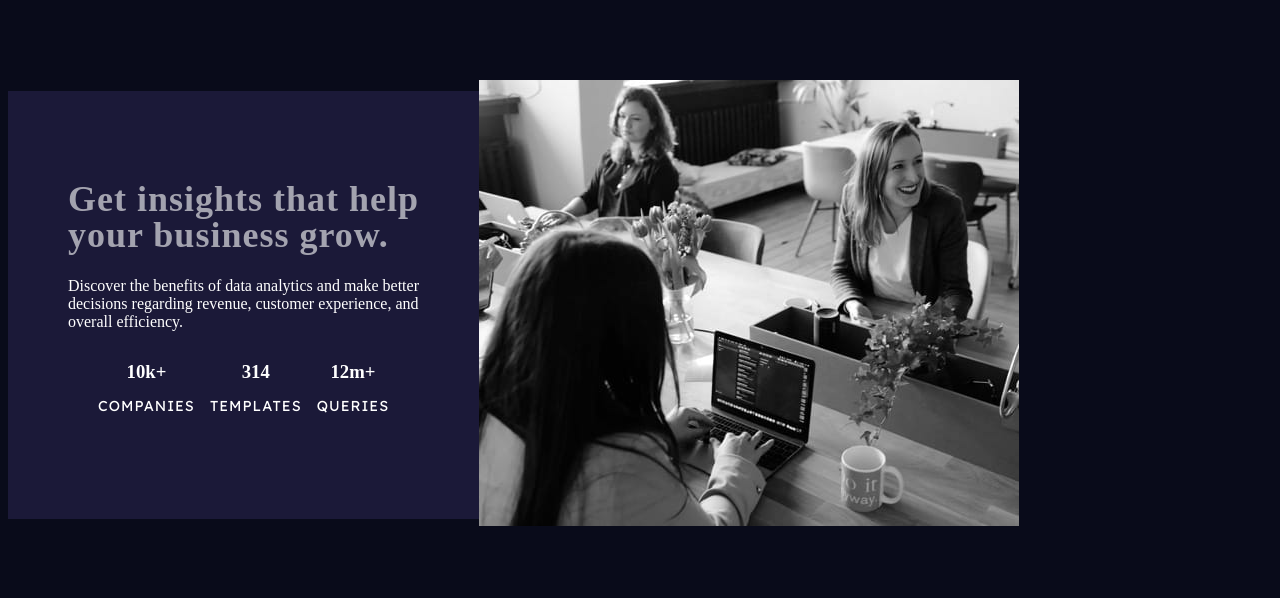
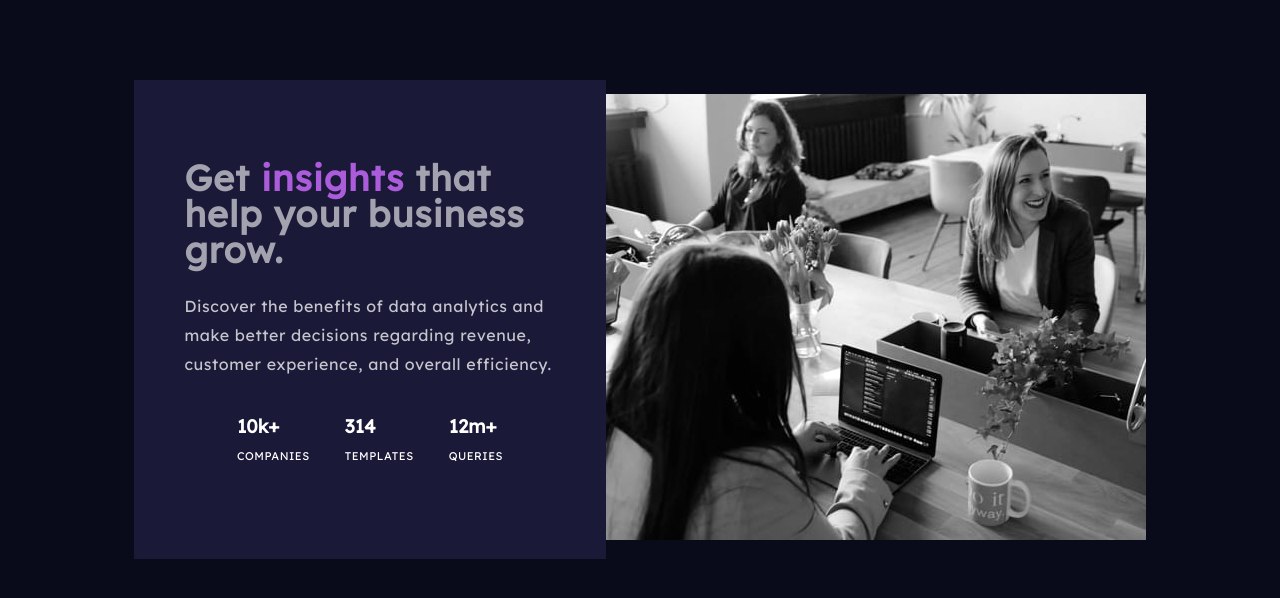
Before and after one commit to tirahman105/card_componet, a plain HTML site: page index.html in a window 1280 px wide. Drawn offline with Linux system fonts and the light colour scheme.

Commit message:
card center align

```diff
--- a/style.css
+++ b/style.css
@@ -4,6 +4,7 @@
 
 body{
 	background-color: hsl(233, 47%, 7%);
+	font-family: 'Lexend Deca', sans-serif;
 }
 
 .card-componet{
@@ -12,6 +13,8 @@ body{
   align-items: center;
   justify-content: center;
 	margin-top: 80px;
+	margin-left: auto;
+	margin-right: auto;
 	width: 80%;
 
 
@@ -19,7 +22,7 @@ body{
 .left-side{
 	background-color: hsl(244, 38%, 16%);
 	color: white;
-	padding: 60px;
+	padding: 50px;
 	text-align: left;
 
 }
@@ -30,7 +33,10 @@ body{
     font-size: 2.25rem;
     letter-spacing: 1px;
 }
+.left-side .top h1 span{
+	color: hsl(277, 64%, 61%);
 }
+
  .card-text{
 	color: hsla(0, 0%, 100%, 0.75);
 	line-height: 1.8;
@@ -39,12 +45,13 @@ body{
 }
 .bottom{
 	display: flex;
-	justify-content: space-between;
+	justify-content: space-around;
 	align-items: center;
-	margin: 30px;
+	margin: 35px;
+
 }
 .bottom-info{
-	text-align: center;
+	text-align: left;
 }
 .bottom-info h3{
 	margin: 0 0 5px;
@@ -52,7 +59,7 @@ body{
 .bottom-info p{
 	    font-family: Lexend Deca;
 	    font-weight: 400;
-    font-size: 0.9rem;
+    font-size: 0.7rem;
     text-transform: uppercase;
-    letter-spacing: 1px;
+    letter-spacing: 0.5px;
 }
```
